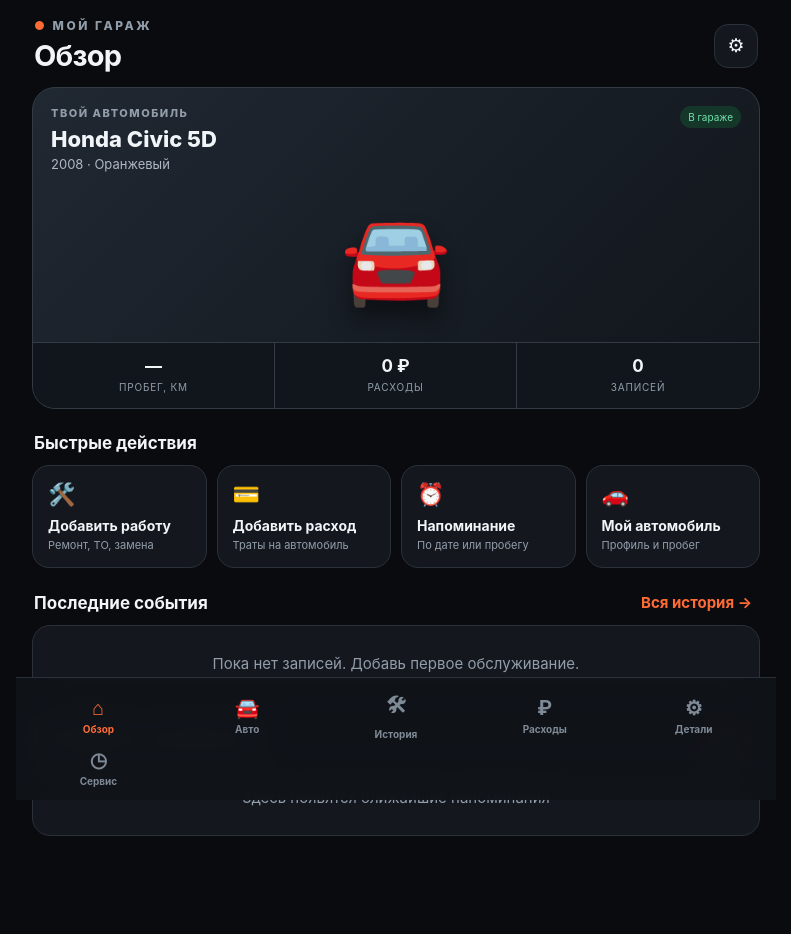
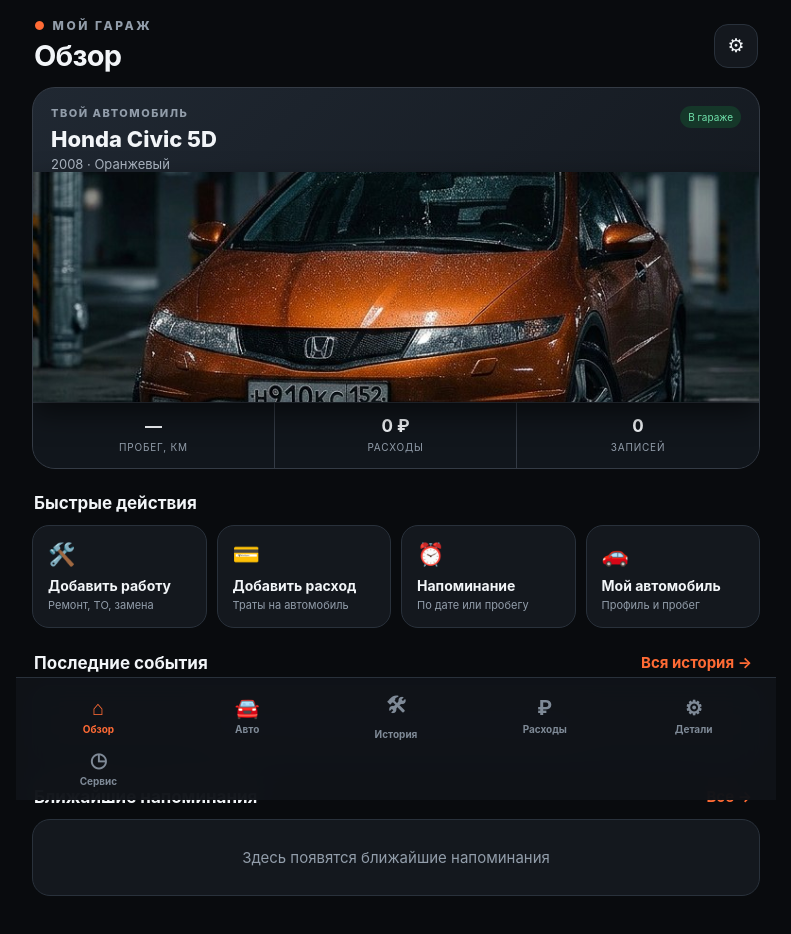
Before and after one commit to zlodey9202/moj-garazh, a plain HTML site: page index.html in a window 1280 px wide. Shown: the whole page, without its empty margins (244-1035 px from the left). Drawn offline with Linux system fonts and the light colour scheme.

Commit message:
Add files via upload

```diff
--- a/index.html
+++ b/index.html
@@ -21,7 +21,7 @@ h1{font-size:29px;letter-spacing:-.8px;margin:5px 0 0}.iconbtn{border:1px solid
 .hero-top{padding:18px 18px 0;display:flex;justify-content:space-between;gap:12px;align-items:flex-start}
 .eyebrow{color:var(--muted);font-size:11px;letter-spacing:1.5px;text-transform:uppercase;font-weight:800}
 .carname{font-size:22px;font-weight:800;margin-top:6px}.car-meta{font-size:13px;color:#aeb8c4;margin-top:4px}
-.car-art{height:142px;display:flex;align-items:center;justify-content:center;font-size:88px;filter:drop-shadow(0 15px 12px #0008);opacity:.9}
+.car-art{display:block;width:100%;height:190px;object-fit:cover;object-position:center 58%;filter:drop-shadow(0 12px 14px #0008)}
 .hero-stats{display:grid;grid-template-columns:repeat(3,1fr);border-top:1px solid #343b45;background:#11161c}
 .stat{padding:13px 10px;text-align:center;border-right:1px solid #343b45}.stat:last-child{border:0}
 .stat strong{display:block;font-size:17px}.stat span{font-size:10px;color:var(--muted);text-transform:uppercase;letter-spacing:.8px}
@@ -51,7 +51,7 @@ h1{font-size:29px;letter-spacing:-.8px;margin:5px 0 0}.iconbtn{border:1px solid
 .sheet-head{display:flex;justify-content:space-between;align-items:center;margin-bottom:8px}.sheet h2{font-size:20px;margin:0}
 .toast{position:fixed;bottom:95px;left:50%;transform:translateX(-50%);background:#e8edf2;color:#111;padding:11px 16px;border-radius:99px;font-size:13px;font-weight:700;display:none;z-index:20;box-shadow:0 8px 25px #0008}
 .total{font-size:27px;font-weight:850;letter-spacing:-.7px}.bar{height:7px;background:#29313b;border-radius:10px;overflow:hidden;margin-top:9px}.bar i{display:block;height:100%;background:var(--accent);border-radius:10px}
-@media(min-width:600px){.quick{grid-template-columns:repeat(4,1fr)}.car-art{height:170px}.sheet{border-radius:24px;margin-bottom:20px}.modal{align-items:center;padding:20px}}
+@media(min-width:600px){.quick{grid-template-columns:repeat(4,1fr)}.car-art{height:230px}.sheet{border-radius:24px;margin-bottom:20px}.modal{align-items:center;padding:20px}}
 </style>
 </head>
 <body>
@@ -61,7 +61,7 @@ h1{font-size:29px;letter-spacing:-.8px;margin:5px 0 0}.iconbtn{border:1px solid
 <section id="dashboard" class="page active">
 <div class="hero">
  <div class="hero-top"><div><div class="eyebrow">Твой автомобиль</div><div class="carname" id="heroName">Honda Civic 5D</div><div class="car-meta" id="heroMeta">2008 · Оранжевый</div></div><span class="pill ok">В гараже</span></div>
- <div class="car-art">🚘</div>
+ <img class="car-art" src="civic-photo.jpg" alt="Оранжевый Honda Civic 5D Дмитрия" loading="eager">
  <div class="hero-stats"><div class="stat"><strong id="heroMileage">—</strong><span>Пробег, км</span></div><div class="stat"><strong id="heroSpent">0 ₽</strong><span>Расходы</span></div><div class="stat"><strong id="heroEvents">0</strong><span>Записей</span></div></div>
 </div>
 <div class="section-head"><h2>Быстрые действия</h2></div>
--- a/sw.js
+++ b/sw.js
@@ -1 +1 @@
-const CACHE='moj-garazh-v4';const FILES=['./','./index.html','./manifest.webmanifest','./icon.svg'];self.addEventListener('install',e=>e.waitUntil(caches.open(CACHE).then(c=>c.addAll(FILES))));self.addEventListener('fetch',e=>e.respondWith(caches.match(e.request).then(r=>r||fetch(e.request))));
+const CACHE='moj-garazh-v5';const FILES=['./','./index.html','./manifest.webmanifest','./icon.svg','./civic-photo.jpg'];self.addEventListener('install',e=>e.waitUntil(caches.open(CACHE).then(c=>c.addAll(FILES))));self.addEventListener('activate',e=>e.waitUntil(caches.keys().then(keys=>Promise.all(keys.filter(k=>k!==CACHE).map(k=>caches.delete(k))))));self.addEventListener('fetch',e=>e.respondWith(caches.match(e.request).then(r=>r||fetch(e.request))));
```
Also changed, not shown: civic-photo.jpg (added).
